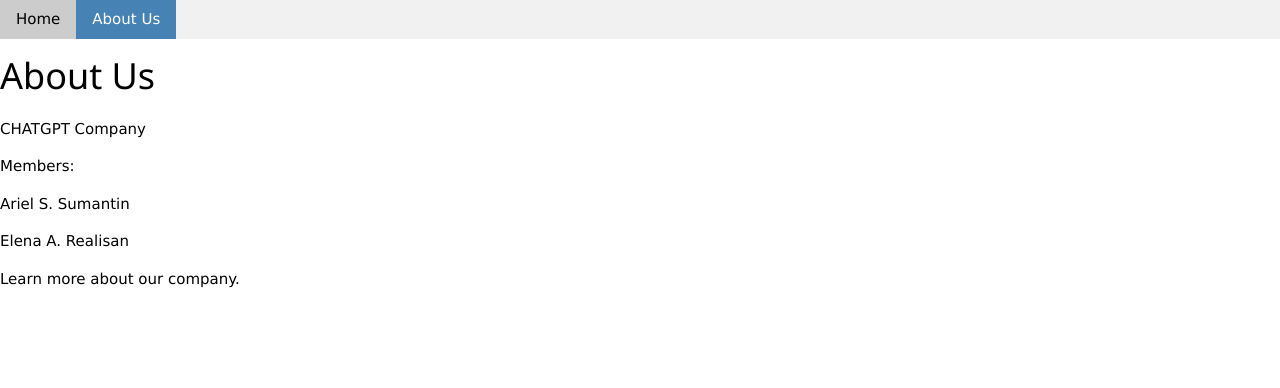
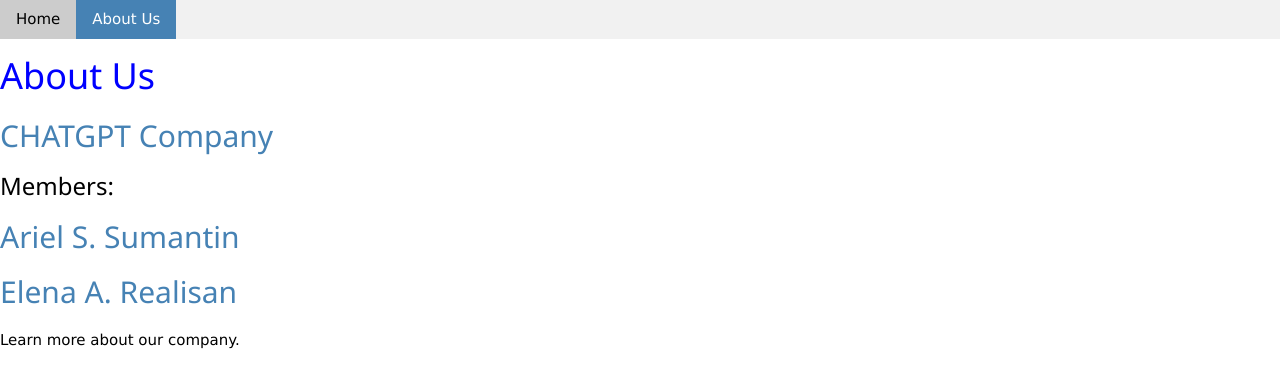
Before and after one commit to aryeeeeeeeeel/ahhhhhhhhhhhhh, a plain HTML site: page index.html in a window 1280 px wide. Both pictures are taken after a click on the link "About Us". Drawn offline with nearby package versions, Linux system fonts and the light colour scheme; files that its build step writes are made by us from their sources; no server answers.

Commit message:
Added .ariel-h1, .ariel-h2, .ariel-h3

```diff
--- /dev/null
+++ b/css/mystyles.css
@@ -0,0 +1,11 @@
+.ariel-h1 {
+    color: blue;
+}
+
+.ariel-h2 {
+    color: steelblue;
+}
+
+.ariel-h3{
+    color: black;
+}
--- a/index.html
+++ b/index.html
@@ -4,8 +4,8 @@
     <title>Simple jQuery SPA</title>
 </head>
 <link rel="stylesheet" href="https://www.w3schools.com/w3css/4/w3.css">
-<link rel="stylesheet" href="ariel.css">
-<link rel="stylesheet" href="mystyles.css">
+<link rel="stylesheet" href="./css/ariel.css">
+<link rel="stylesheet" href="./css/mystyles.css">
 <style>
 
 </style>
--- a/views/about.html
+++ b/views/about.html
@@ -1,8 +1,8 @@
-<h1>About Us</h1>
-<p>CHATGPT Company</p>
-<p>Members:</p>
-<p>Ariel S. Sumantin</p>
-<p>Elena A. Realisan</p>
+<h1 class="ariel-h1">About Us</h1>
+<h2 class="ariel-h2">CHATGPT Company</h2>
+<h3 class="ariel-h3">Members:</h3>
+<h2 class="ariel-h2">Ariel S. Sumantin</h2>
+<h2 class="ariel-h2">Elena A. Realisan</h2>
 <p>Learn more about our company.</p>
 <div id="map"></div>
 <script  src="map-script.js"></script>
--- a/views/home.html
+++ b/views/home.html
@@ -1,3 +1,3 @@
-<h1>Welcome to the Home Page</h1>
-<p>My name is Ariel S. Sumantin</p>
+<h1 class="ariel-h1">Welcome to the Home Page</h1>
+<h2 class="ariel-h2"> My name is Ariel S. Sumantin</h2>
 <p>This is the home view of the SPA.</p>
--- a/views/mystyles.css
+++ /dev/null
@@ -1,3 +0,0 @@
-.ariel-h1 {
-    color: steelblue;
-}
```
Also changed, not shown: css/ariel.css (renamed from views/ariel.css).
